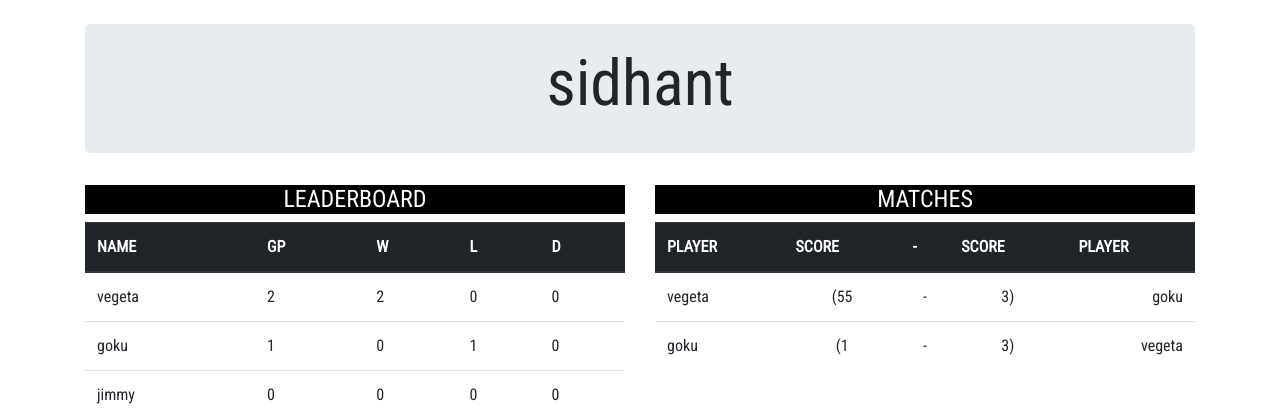
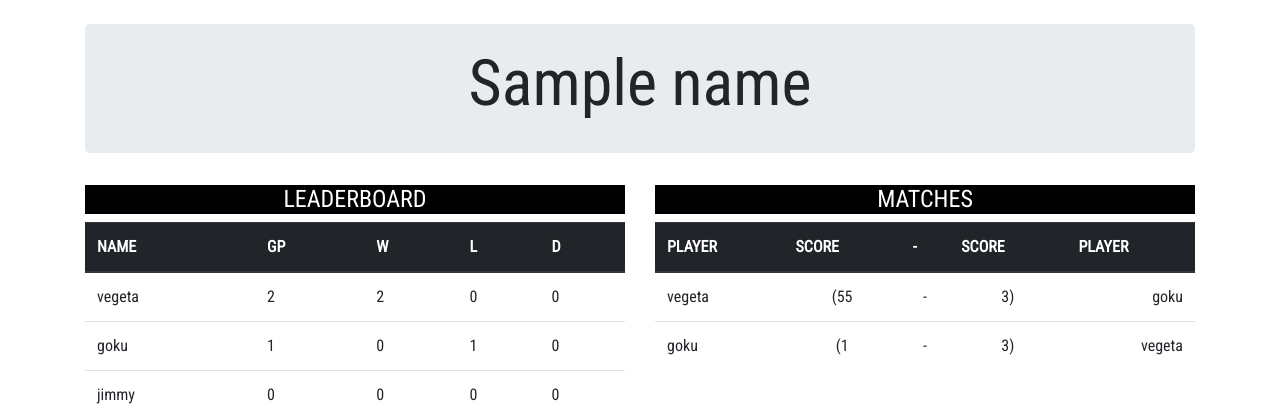
Before and after one commit to sid-hant/leadrboard, a Django app: template templates/user_detail.html in a window 1280 px wide. Shown: the part 74-494 px from the top of the page. Run offline with Django 3.2, Linux system fonts and the light colour scheme; a user stored in the database is signed in; data comes from the database, SQL or seed files in the repository; tables that the repository leaves empty hold one stand-in row (values such as "Sample post"); the template is opened without the code that fills it: values that come from a table or form of the project are taken from there, most other values are stand-ins (such as "Sample title", 1, 10 or a date in 2020); some libraries are stand-ins or nearby versions; some web fonts are replaced.

Commit message:
Update user_detail.html

```diff
--- a/templates/user_detail.html
+++ b/templates/user_detail.html
@@ -1,10 +1,10 @@
 {% extends "base.html" %}
-{% block title %}ROOM: {{user.username}}{% endblock %}
+{% block title %}ROOM: {{name}}{% endblock %}
 {% load bootstrap3 %}
 {% block content %}
 <div class="container">
   <div class="jumbotron jumbotron-other" align=center>
-    <h1 class="label-for-user">{{user.username}}</h1>
+    <h1 class="label-for-user">{{name}}</h1>
   </div>
   <div class="row">
     <div class="col" align="center">
```
